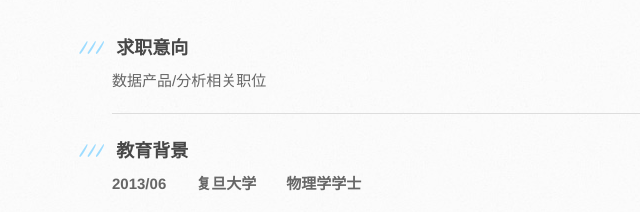
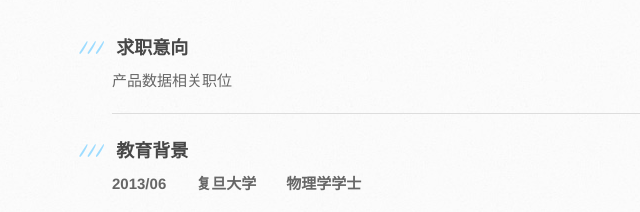
Before and after one commit to wanderlust09/Resume, a plain HTML site: page index.html in a window 1280 px wide. Shown: the part 221-433 px from the top of the page, 58-698 px from the left. Drawn offline with Linux system fonts and the light colour scheme.

Commit message:
Update index.html

```diff
--- a/index.html
+++ b/index.html
@@ -31,7 +31,7 @@
           <h3>
 <a id="求职意向" class="anchor" href="#%E6%B1%82%E8%81%8C%E6%84%8F%E5%90%91" aria-hidden="true"><span class="octicon octicon-link"></span></a>求职意向</h3>
 
-<p>数据产品/分析相关职位</p>
+<p>产品数据相关职位</p>
 
 <hr>
 
```
